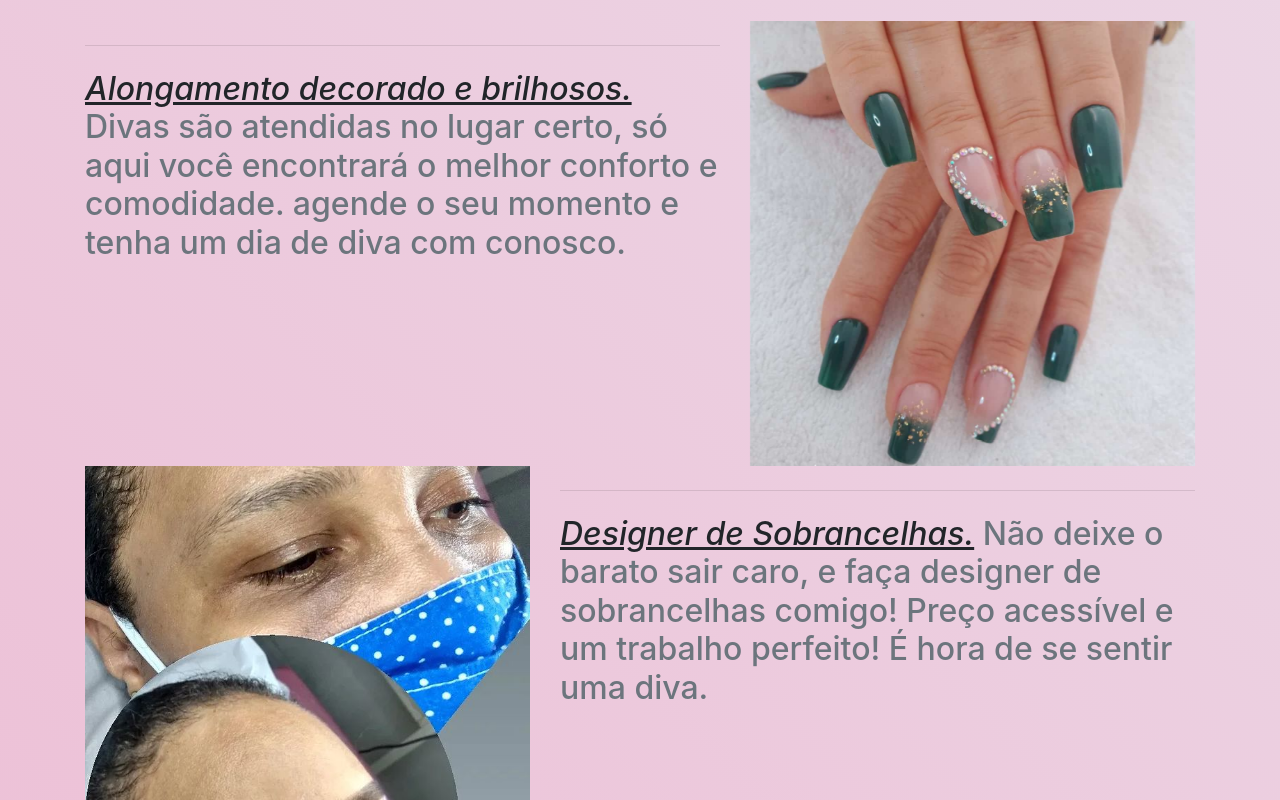
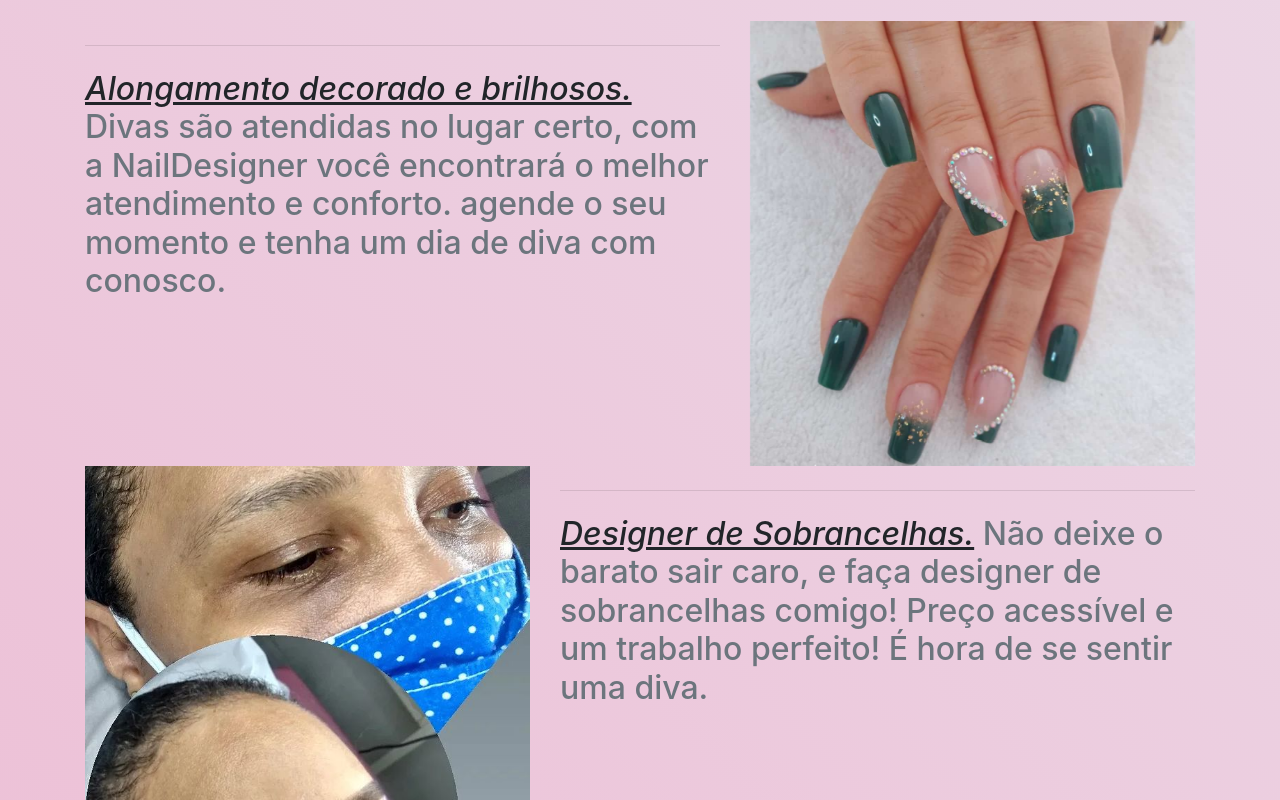
Before and after one commit to naildesigners/naildesigner, a plain HTML site: page index.html in a window 1280 px wide. Shown: the part 959-1759 px from the top of the page. Drawn offline with nearby package versions, Linux system fonts and the light colour scheme.

Commit message:
Update index.html
Edição de legenda

```diff
--- a/index.html
+++ b/index.html
@@ -80,7 +80,7 @@
           <hr class="my-4">
           <h2 class="featurette-heading"><i><u>Alongamento decorado e brilhosos.</u> </i> <span class="text-muted">Divas
               são
-              atendidas no lugar certo, só aqui você encontrará o melhor conforto e comodidade. agende o seu momento e tenha um dia de diva com conosco. </span></h2>
+              atendidas no lugar certo, com a NailDesigner você encontrará o melhor atendimento e conforto. agende o seu momento e tenha um dia de diva com conosco. </span></h2>
           <p class="lead"></p>
         </div>
         <div class="col-md-5" class="slide-in-right" id="slide-in-right">
```
